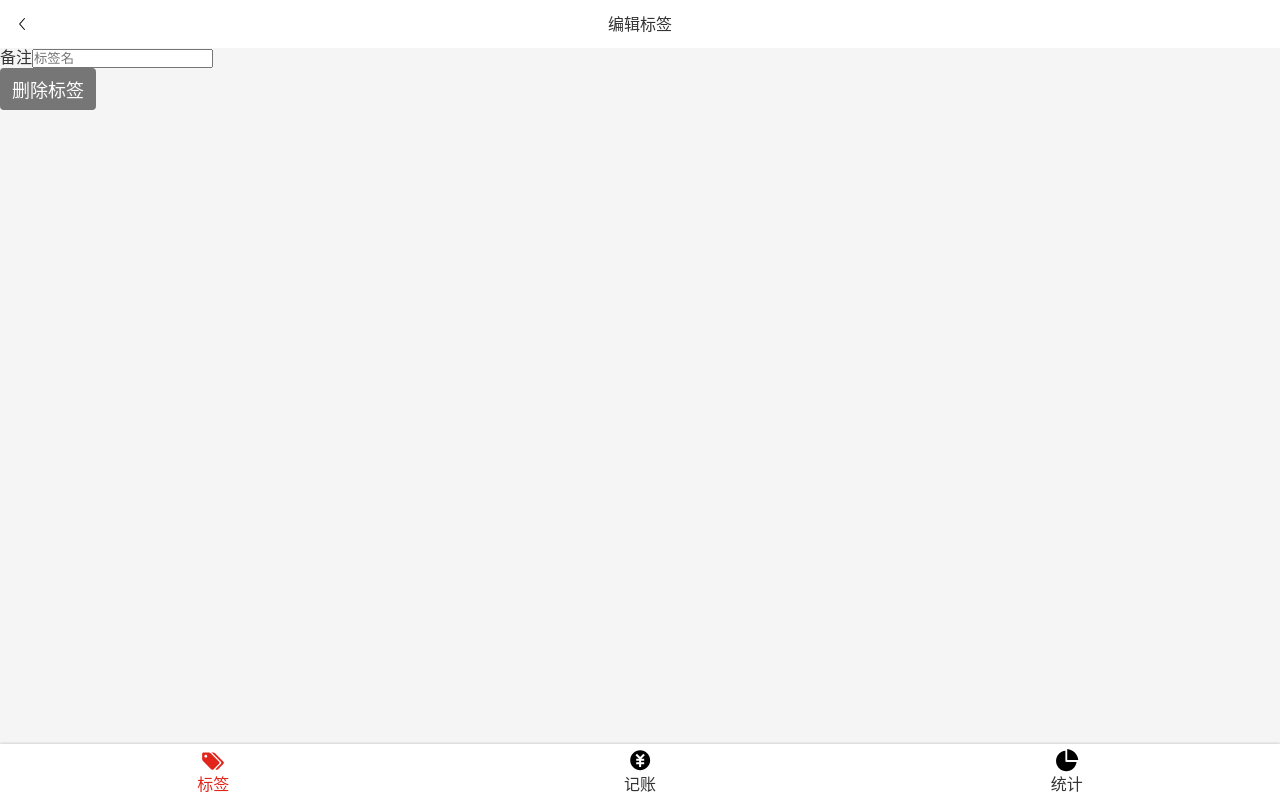
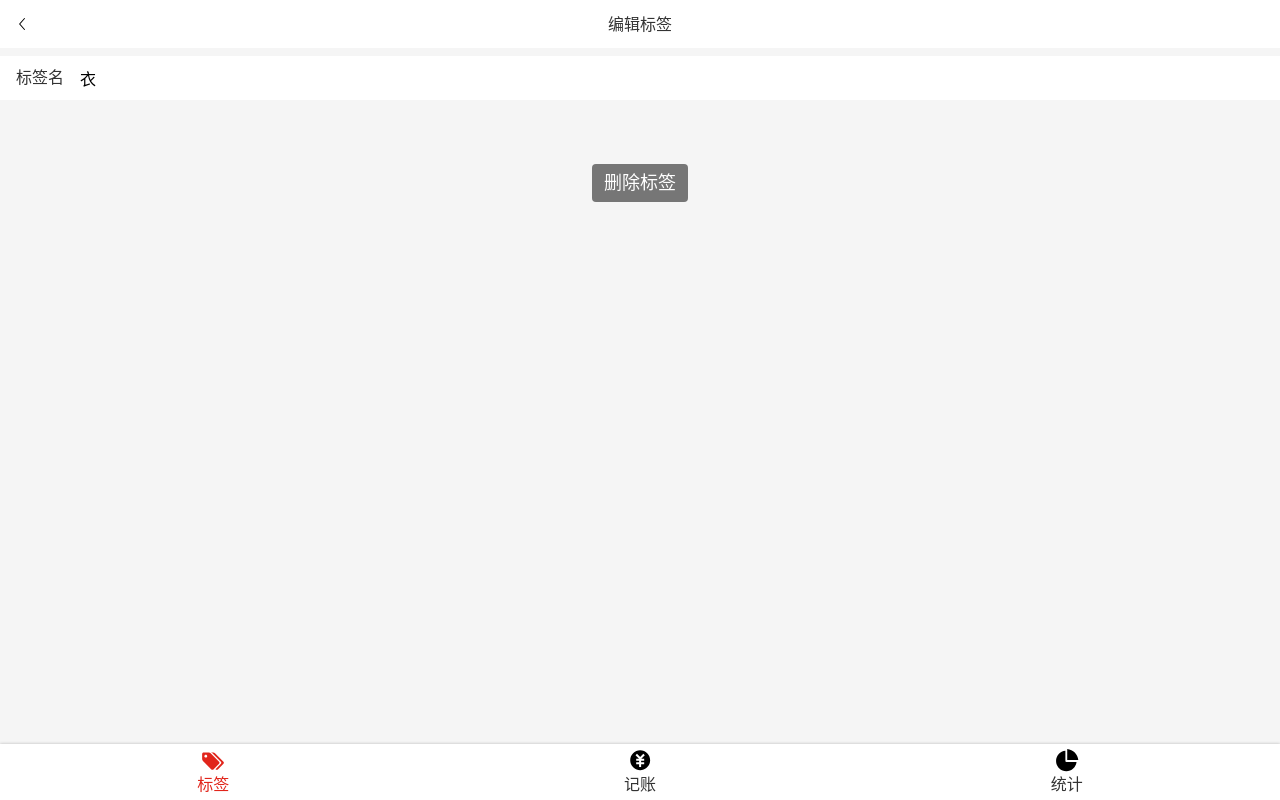
Before and after one commit to lichen404/daily-cost-react, a React app: page /tags/1 in a window 1280 px wide. Built offline with nearby package versions, Linux system fonts and the light colour scheme.

Commit message:
完成 Tag 的样式

```diff
--- /dev/null
+++ b/src/components/Center.tsx
@@ -0,0 +1,10 @@
+import styled from 'styled-components';
+
+const Center = styled.div`
+  display: flex;
+  justify-content: center;
+  align-items: center;
+  flex-direction: column;
+`;
+
+export {Center}
--- a/src/components/Input.tsx
+++ b/src/components/Input.tsx
@@ -13,7 +13,7 @@
       > input {
           display: block;
           width: 100%;
-          height: 72px;
+          height: 44px;
           border: 0;
           background:none;
         }
--- a/src/index.scss
+++ b/src/index.scss
@@ -20,8 +20,8 @@
   background-color: #f5f5f5;
   color: #333;
 }
-button {
-  font-family: inherit;
+button,input {
+  font: inherit;
 }
 .icon {
   width: 1em;
--- a/src/views/Money/NoteSection.tsx
+++ b/src/views/Money/NoteSection.tsx
@@ -5,8 +5,9 @@
 
 const Wrapper = styled.section`
     background-color: #f5f5f5;
-    padding: 0 16px;
+    padding: 14px 16px;
     font-size: 14px;
+
 
 `;
 type Props = {
@@ -17,7 +18,7 @@
   const  note = props.value
     return (
         <Wrapper>
-            <Input label="备注" type="text" value={note} onChange={(e)=>props.onChange(e.target.value)}/>
+            <Input label="备注" type="text"  placeholder="填写备注" value={note} onChange={(e)=>props.onChange(e.target.value)}/>
         </Wrapper>
     )
 }
--- a/src/views/Tag.tsx
+++ b/src/views/Tag.tsx
@@ -1,12 +1,16 @@
 import React from 'react';
-import { useParams } from 'react-router-dom';
+import {useParams} from 'react-router-dom';
 import {useTags} from '../useTags';
 import Layout from '../components/Layout';
 import Icon from '../components/icon';
 import Button from 'components/Button';
 import styled from 'styled-components';
+import {Input} from '../components/Input';
+import {Center} from '../components/Center';
+import {Space} from '../components/Space';
+
 type Params = {
-    id:string
+    id: string
 }
 
 const TopBar = styled.header`
@@ -16,27 +20,32 @@
   line-height: 20px;
   padding: 14px;
   background-color: white;
-`
-const Tag:React.FC =()=> {
-    const {findTag}= useTags()
-    const {id} = useParams<Params>()
-    const tag =findTag(parseInt(id))
+`;
+const InputWrapper = styled.div`
+    background-color: white;
+    padding: 0 16px;
+    margin-top: 8px;
+`;
+const Tag: React.FC = () => {
+    const {findTag} = useTags();
+    const {id} = useParams<Params>();
+    const tag = findTag(parseInt(id));
     return (
         <Layout>
             <TopBar>
-                     <Icon name="left"/>
-                     <span>编辑标签</span>
+                <Icon name="left"/>
+                <span>编辑标签</span>
                 <Icon/>
             </TopBar>
-            <div>
-                <label>
-                    <span>备注</span>
-                    <input type="text" placeholder="标签名"/>
-                </label>
-            </div>
-            <Button>删除标签</Button>
+            <InputWrapper>
+                <Input label="标签名" type="text" placeholder="标签名" value={tag.name}/>
+            </InputWrapper>
+            <Space size="large"/>
+            <Center>
+                <Button>删除标签</Button>
+            </Center>
         </Layout>
 
-    )
-}
-export {Tag}
+    );
+};
+export {Tag};
--- a/src/views/Tags.tsx
+++ b/src/views/Tags.tsx
@@ -6,6 +6,7 @@
 import {Space} from '../components/Space';
 import {Link} from 'react-router-dom';
 import Button from '../components/Button';
+import {Center} from '../components/Center';
 
 const TagList = styled.ul`
   font-size: 16px;
@@ -25,12 +26,7 @@
 
 `;
 
-const Center = styled.div`
-  display: flex;
-  justify-content: center;
-  align-items: center;
-  flex-direction: column;
-`;
+
 
 
 function Tags() {
```
